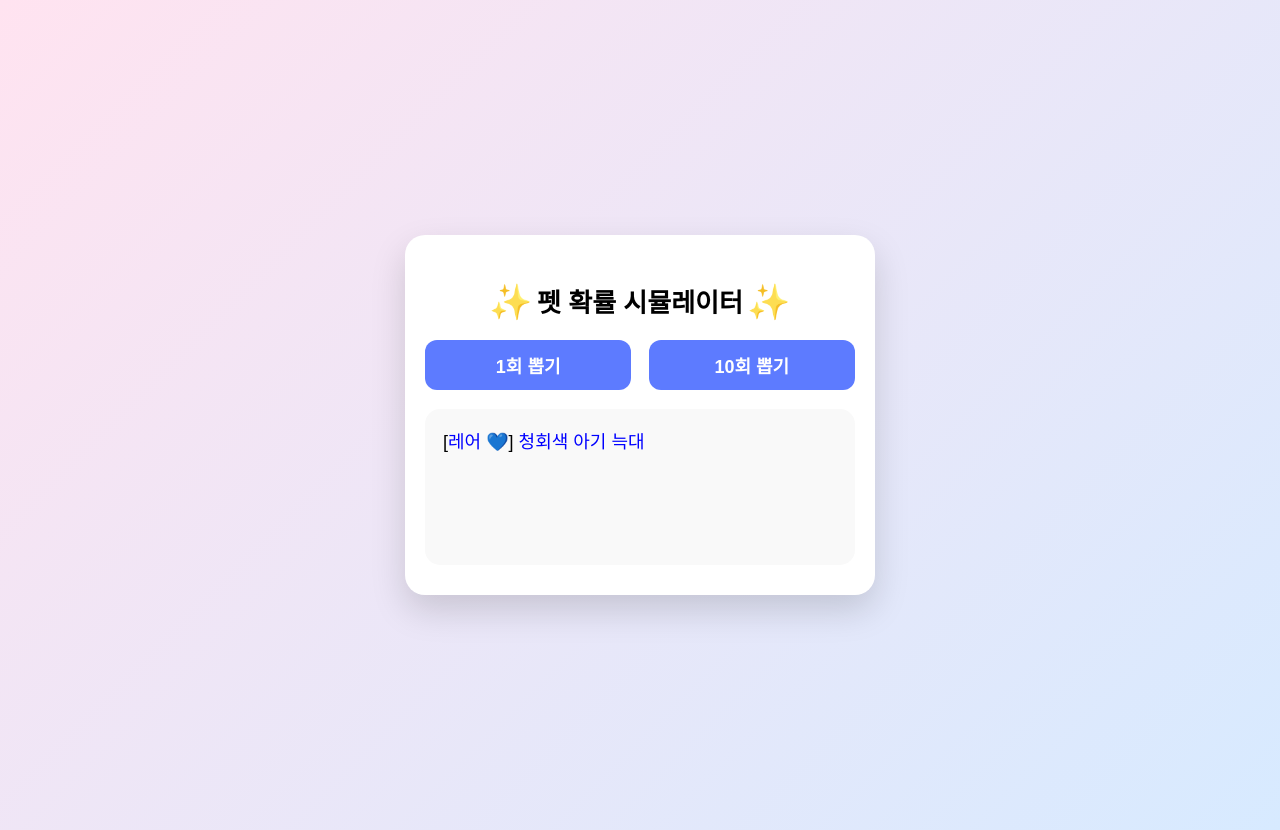
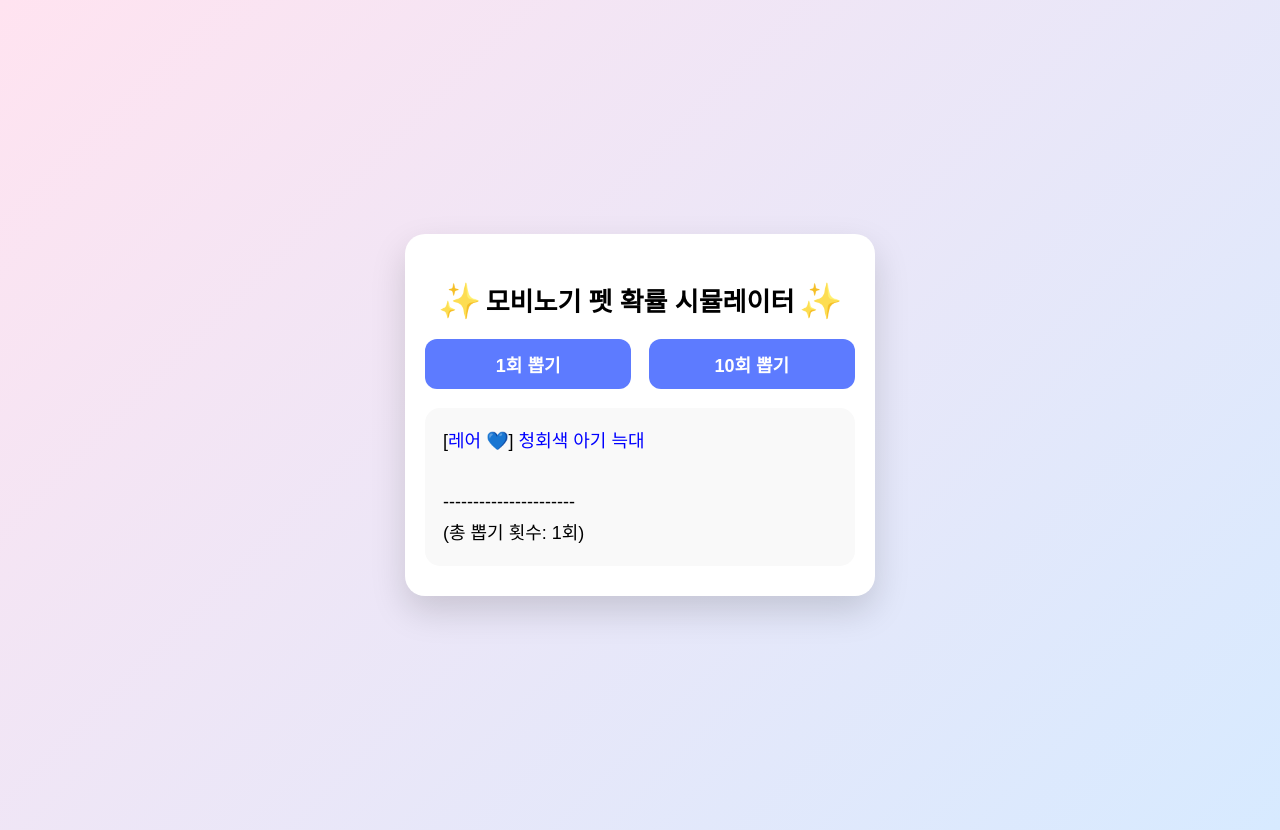
Before and after one commit to zziwawang-boop/pet-game, a plain HTML site: page index.html in a window 1280 px wide. Both pictures are taken after a click on the button "1회 뽑기". Drawn offline with Linux system fonts and the light colour scheme.

Commit message:
Modify title and track total draws in simulator
Updated the pet probability simulator title and added total draw count feature.

```diff
--- a/index.html
+++ b/index.html
@@ -3,7 +3,7 @@
 <head>
   <meta charset="UTF-8" />
   <meta name="viewport" content="width=device-width, initial-scale=1.0" />
-  <title>펫 확률 시뮬레이터</title>
+  <title>모비노기 펫 확률 시뮬레이터</title>
 
   <style>
     body {
@@ -34,7 +34,6 @@
       word-break: keep-all;
     }
 
-    /* 반짝 이모지 */
     .spark {
       font-size: 30px;
       animation: sparkle 1.4s infinite ease-in-out;
@@ -85,13 +84,11 @@
       white-space: pre-line;
     }
 
-    /* 등급 색상 */
     .epic { color: hotpink; }
     .elite { color: purple; }
     .rare { color: blue; }
     .high { color: green; }
 
-    /* 모바일에서 글씨 자동 크기축소 */
     @media (max-width: 380px) {
       h1 { font-size: 22px; }
       button { font-size: 16px; padding: 10px; }
@@ -104,7 +101,7 @@
 
 <div class="container">
 
-  <h1><span class="spark">✨</span> 펫 확률 시뮬레이터 <span class="spark">✨</span></h1>
+  <h1><span class="spark">✨</span> 모비노기 펫 확률 시뮬레이터 <span class="spark">✨</span></h1>
 
   <div class="button-row">
     <button onclick="draw(1)">1회 뽑기</button>
@@ -115,6 +112,9 @@
 </div>
 
 <script>
+  // ⭐ 누적 총 뽑기 횟수
+  let totalDraws = 0;
+
   const pets = [
     // -------- 에픽 --------
     { grade: "에픽", name: "턱시도 고양이", p: 0.00078 },
@@ -184,6 +184,9 @@
   function draw(times) {
     let output = "";
 
+    // ⭐ 뽑기 횟수 누적
+    totalDraws += times;
+
     for (let i = 0; i < times; i++) {
       const pet = pickOne();
 
@@ -197,9 +200,14 @@
         pet.grade === "엘리트" ? "💜" :
         pet.grade === "레어" ? "💙" : "💚";
 
+      const sparkle = pet.grade === "에픽" ? " ✨" : "";
+
       output += `[<span class="${color}">${pet.grade} ${heart}</span>] `
-              + `<span class="${color}">${pet.name}</span>\n`;
+              + `<span class="${color}">${pet.name}${sparkle}</span>\n`;
     }
+
+    // ⭐ 총 뽑기 횟수 표시 추가
+    output += `\n----------------------\n(총 뽑기 횟수: ${totalDraws}회)`;
 
     document.getElementById("result").innerHTML = output;
   }
```
